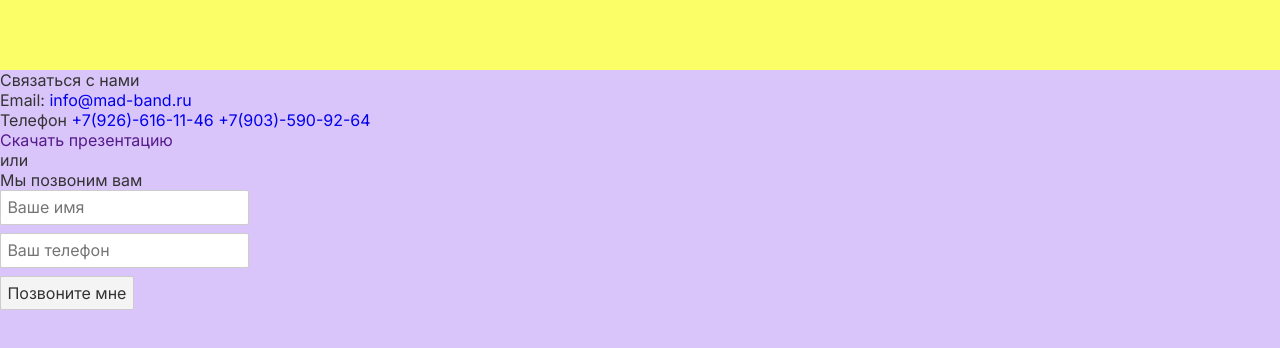
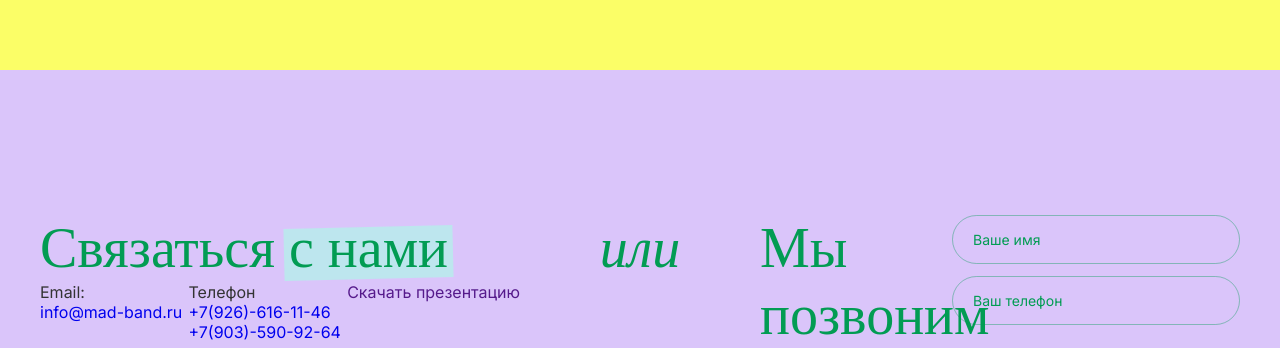
Before and after one commit to solarrust/MadBand, a Svelte app: page / in a window 1280 px wide. Shown: the part 2440-2788 px from the top of the page. Built offline with nearby package versions, Linux system fonts and the light colour scheme; a web font is replaced by a local one.

Commit message:
Contacts block on Main page, first draft

```diff
--- a/public/global.css
+++ b/public/global.css
@@ -3,6 +3,7 @@
   --dandelion: #fbfe67;
   --sky-blue: #bde6ee;
   --green: #029c53;
+  --green-rgb: rgb(2 156 83 / 0.4);
   --cherry-blossom: #ffb2ce;
   --oriole: #f55b1c;
 
@@ -51,12 +52,7 @@ select,
 textarea {
   font-family: inherit;
   font-size: inherit;
-  -webkit-padding: 0.4em 0;
-  padding: 0.4em;
-  margin: 0 0 0.5em 0;
   box-sizing: border-box;
-  border: 1px solid #ccc;
-  border-radius: 2px;
 }
 
 input:disabled {
--- /dev/null
+++ b/src/components/Pages/Main/Contacts.svelte
@@ -0,0 +1,167 @@
+<script>
+  import { t } from "../../services/i18n";
+</script>
+
+<section class="main__section contacts" id="contacts">
+  <div class="contacts__content">
+    <div class="contacts__block">
+      <span class="contacts__big-text">{@html $t("mainPage.contactUs")}</span>
+      <div class="contacts__list">
+        <div class="contacts__item">
+          Email:
+          <a href="mailto:info@mad-band.ru">info@mad-band.ru</a>
+        </div>
+        <div class="contacts__item">
+          {$t("mainPage.phone")}
+          <a href="tel:+7(926)-616-11-46">+7(926)-616-11-46</a>
+          <a href="tel:+7(903)-590-92-64">+7(903)-590-92-64</a>
+        </div>
+        <div class="contacts__item">
+          <a href="" download="">{$t("mainPage.presentation")}</a>
+        </div>
+      </div>
+    </div>
+
+    <span class="contacts__big-text _italic">{$t("mainPage.or")}</span>
+    <div class="contacts__block _right">
+      <span class="contacts__big-text">{@html $t("mainPage.connect")}</span>
+      <form action="" class="contacts__form contact-form">
+        <label class="contact-form__label">
+          <input
+            class="contact-form__input"
+            type="text"
+            placeholder={$t("mainPage.inputName")}
+          />
+        </label>
+        <label class="contact-form__label">
+          <input
+            class="contact-form__input"
+            type="text"
+            placeholder={$t("mainPage.inputTel")}
+          />
+        </label>
+        <button class="contact-form__button" type="submit"
+          >{$t("mainPage.button")}</button
+        >
+      </form>
+    </div>
+  </div>
+  <div class="contacts__pattern">
+    <div class="lines-pattern">
+      <div class="lines-pattern__row" />
+      <div class="lines-pattern__row" />
+      <div class="lines-pattern__row" />
+      <div class="lines-pattern__row" />
+      <div class="lines-pattern__row" />
+      <div class="lines-pattern__row" />
+    </div>
+  </div>
+</section>
+
+<style>
+  .contacts {
+    padding-top: 145px;
+    background-color: var(--thistle);
+  }
+
+  .contacts__content {
+    display: flex;
+    justify-content: space-between;
+    padding: 0 40px;
+  }
+
+  .contacts__big-text {
+    color: var(--green);
+    font-family: var(--accent-font);
+    font-size: 56px;
+    line-height: 1.2;
+  }
+
+  .contacts__big-text._italic {
+    font-style: italic;
+  }
+
+  .contacts__list {
+    display: flex;
+    justify-content: space-between;
+  }
+
+  .contacts__item {
+    display: flex;
+    flex-direction: column;
+  }
+
+  .contacts__block {
+    width: 40%;
+  }
+
+  .contacts__block._right {
+    display: flex;
+  }
+
+  .contacts__block._right > .contacts__big-text {
+    width: 40%;
+  }
+
+  :global(.lightgreen-marker) {
+    position: relative;
+    z-index: 1;
+  }
+
+  :global(.lightgreen-marker:after) {
+    content: "";
+    position: absolute;
+    top: 10px;
+    bottom: 0;
+    left: -5px;
+    right: -5px;
+    z-index: -1;
+    background-color: var(--sky-blue);
+    transform: rotate(-1.35deg);
+  }
+
+  :global(.green-marker._thistle-text) {
+    color: var(--thistle);
+  }
+
+  .contacts__form {
+    flex-grow: 1;
+  }
+
+  .contact-form__label {
+    width: 100%;
+    margin-bottom: 12px;
+  }
+
+  .contact-form__input {
+    width: 100%;
+    padding: 15px 20px;
+    color: var(--green);
+    font-size: 14px;
+    border: 1px solid var(--green-rgb);
+    border-radius: 100px;
+    background-color: transparent;
+    transition: border 0.2s;
+  }
+
+  .contact-form__input::placeholder {
+    color: var(--green);
+    font-size: 14px;
+  }
+
+  .contact-form__input:focus {
+    border-color: var(--green);
+  }
+
+  .contact-form__button {
+    width: 100%;
+    margin: 13px 0 0;
+    padding: 15px 25px;
+    color: var(--thistle);
+    font-size: 12px;
+    border: none;
+    border-radius: 100px;
+    background-color: var(--oriole);
+    cursor: pointer;
+  }
+</style>
--- a/src/components/Pages/Main/Main.svelte
+++ b/src/components/Pages/Main/Main.svelte
@@ -1,54 +1,17 @@
 <script>
-  import { t } from "../../services/i18n";
-  import { Link } from "svelte-navigator";
   import Hero from "./Hero.svelte";
   import Works from "./Works.svelte";
+  import Contacts from "./Contacts.svelte";
 </script>
 
 <Hero />
 
 <Works />
 
-<section class="main__section contacts" id="contacts">
-  <div class="contacts__block">
-    <span>{$t("mainPage.contactUs")}</span>
-    <div class="contacts__list">
-      <div class="contacts__item">
-        Email:
-        <a href="mailto:info@mad-band.ru">info@mad-band.ru</a>
-      </div>
-      <div class="contacts__item">
-        {$t("mainPage.phone")}
-        <a href="tel:+7(926)-616-11-46">+7(926)-616-11-46</a>
-        <a href="tel:+7(903)-590-92-64">+7(903)-590-92-64</a>
-      </div>
-      <div class="contacts__item">
-        <a href="" download="">{$t("mainPage.presentation")}</a>
-      </div>
-    </div>
-  </div>
-
-  <span>{$t("mainPage.or")}</span>
-  <div class="contacts__block">
-    <span>{$t("mainPage.connect")}</span>
-    <form action="">
-      <label>
-        <input type="text" placeholder={$t("mainPage.inputName")} />
-      </label>
-      <label>
-        <input type="text" placeholder={$t("mainPage.inputTel")} />
-      </label>
-      <button type="submit">{$t("mainPage.button")}</button>
-    </form>
-  </div>
-</section>
+<Contacts />
 
 <style>
-  .main__section {
+  :global(.main__section) {
     min-height: 100vh;
   }
-
-  .contacts {
-    background-color: var(--thistle);
-  }
 </style>
--- a/src/components/lang/en.json
+++ b/src/components/lang/en.json
@@ -9,9 +9,9 @@
   "mainPage": {
     "title": "<span class='underline'>Studio</span> that <span class='pink-marker'>inspires</span><br /><span class='pink-marker'>meaningful</span> events.<br />We develop <span class='circle'>brands</span><br />and <span class='green-marker'>help</span> them<br />communicate <span class='yellow-marker'>with</span><br /><span class='red-marker'>the audience.</span>",
     "subtitle": "We organize large-scale events, develop BTL promotions and special projects, ensure the presence of companies in the media, and design products and services.",
-    "contactUs": "Feel free to contact us",
+    "contactUs": "Feel <span class='underline'>free</span> to <span class='lightgreen-marker'>contact us</span>",
     "or": "or",
-    "connect": "We connect with you",
+    "connect": "We connect <span class='green-marker _thistle-text'>with you</span>",
     "presentation": "Download our pres.",
     "inputName": "Your name",
     "inputTel": "Your phone",
--- a/src/components/lang/ru.json
+++ b/src/components/lang/ru.json
@@ -9,9 +9,9 @@
   "mainPage": {
     "title": "<span class='underline'>Студия,</span><br /><span class='pink-marker'>вдохновляющая</span><br />на события <span class='pink-marker'>со смыслом.</span><br />Развиваем <span class='circle'>бренды</span><br />и <span class='green-marker'>помогаем</span> им <span class='yellow-marker'>общаться</span><br /><span class='red-marker'>с аудиторией.</span>",
     "subtitle": "Организуем масштабные мероприятия, разрабатываем BTL-акции и спецпроекты, занимаемся дизайном продуктов и услуг.",
-    "contactUs": "Связаться с нами",
+    "contactUs": "Связаться <span class='lightgreen-marker'>с нами</span>",
     "or": "или",
-    "connect": "Мы позвоним вам",
+    "connect": "Мы позвоним <span class='green-marker _thistle-text'>вам</span>",
     "presentation": "Скачать презентацию",
     "inputName": "Ваше имя",
     "inputTel": "Ваш телефон",
```
